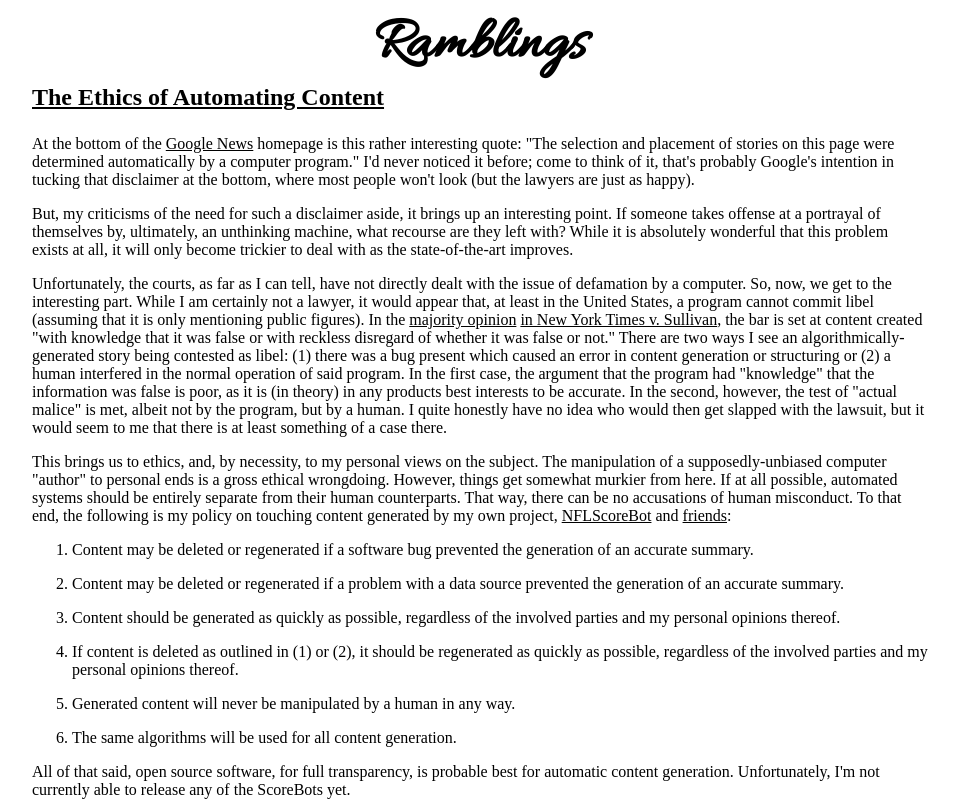
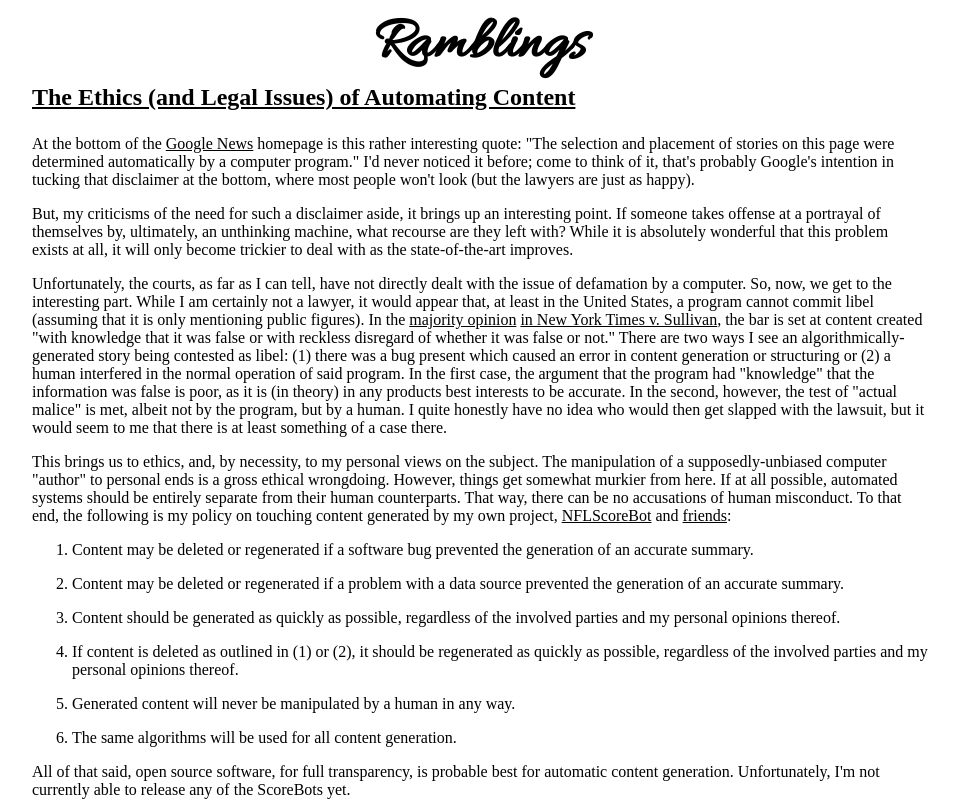
Before and after one commit to dpearson/dpearson.github.io, a plain HTML site: page index.html in a window 1280 px wide. Shown: the whole page, without its empty margins (160-1118 px from the left). Drawn offline with Linux system fonts and the light colour scheme.

Commit message:
Change title

```diff
--- a/index.html
+++ b/index.html
@@ -1,4 +1,4 @@
-<head><title>Ramblings</title><link href='http://fonts.googleapis.com/css?family=Allura' rel='stylesheet' type='text/css'><meta name="viewport" content="width=device-width; initial-scale=1.0; user-scalable=0;"><style>a{color:#000000;}</style><meta name="google-site-verification" content="RA606HZMjvDzS0ZdE_34oILsvW8xNQDA_kwhoEY1YE0" /></head><h1 align="center" style="font-family: 'Allura', cursive; font-size:60px;">Ramblings</h1><div style="position:absolute; top:60; left:15%; width:70%; padding-bottom:30px;"><a href="posts/The+Ethics+of+Automating+Content.html"><h2><p>The Ethics of Automating Content</p>
+<head><title>Ramblings</title><link href='http://fonts.googleapis.com/css?family=Allura' rel='stylesheet' type='text/css'><meta name="viewport" content="width=device-width; initial-scale=1.0; user-scalable=0;"><style>a{color:#000000;}</style><meta name="google-site-verification" content="RA606HZMjvDzS0ZdE_34oILsvW8xNQDA_kwhoEY1YE0" /></head><h1 align="center" style="font-family: 'Allura', cursive; font-size:60px;">Ramblings</h1><div style="position:absolute; top:60; left:15%; width:70%; padding-bottom:30px;"><a href="posts/The+Ethics+(and+Legal+Issues)+of+Automating+Content.html"><h2><p>The Ethics (and Legal Issues) of Automating Content</p>
 </h2></a><p>At the bottom of the <a href="https://news.google.com">Google News</a> homepage is this rather interesting quote: &quot;The selection and placement of stories on this page were determined automatically by a computer program.&quot; I&#39;d never noticed it before; come to think of it, that&#39;s probably Google&#39;s intention in tucking that disclaimer at the bottom, where most people won&#39;t look (but the lawyers are just as happy).
 
 </p>
```
Also changed, not shown: posts/The+Ethics+(and+Legal+Issues)+of+Automating+Content.html (renamed from posts/The+Ethics+of+Automating+Content.html, +1 -1 lines), 1 other file.
